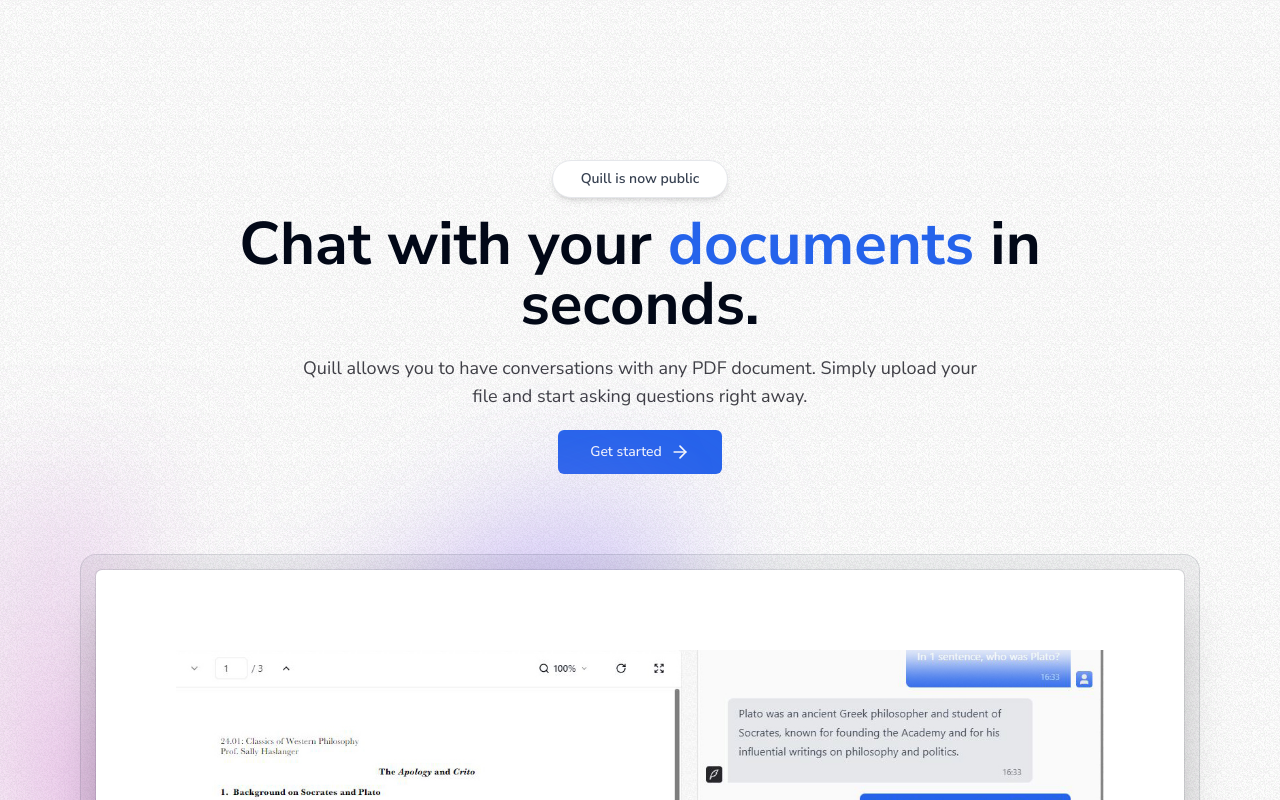
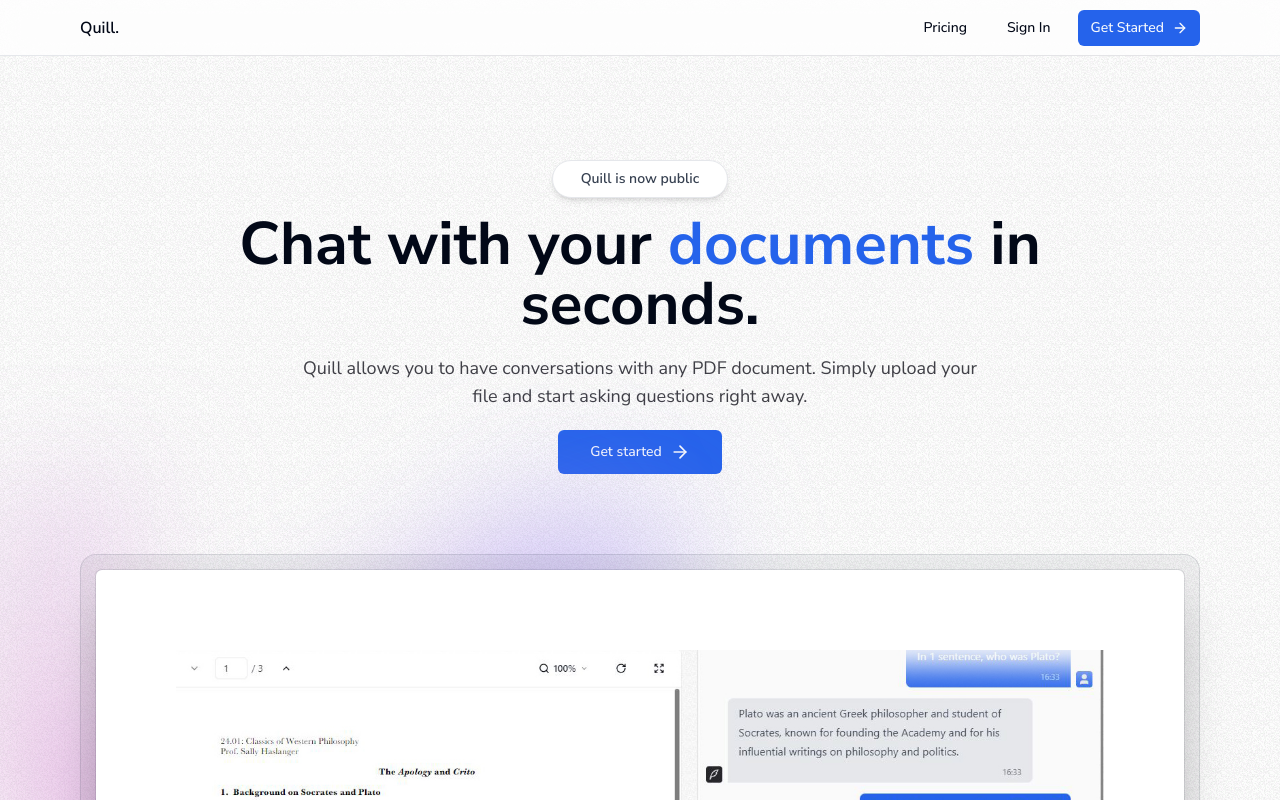
Before and after one commit to davidemioma/Quill-Sass-Platform, a Next.js app: page / in a window 1280 px wide. Shown: the top 800 px of the page. Built offline with nearby package versions, Linux system fonts and the light colour scheme.

Commit message:
Implemented authentication

```diff
--- /dev/null
+++ b/app/api/auth/[kindeAuth]/route.ts
@@ -0,0 +1,8 @@
+import { NextRequest } from "next/server";
+import { handleAuth } from "@kinde-oss/kinde-auth-nextjs/server";
+
+export async function GET(request: NextRequest, { params }: any) {
+  const endpoint = params.kindeAuth;
+
+  return handleAuth(request, endpoint);
+}
--- a/app/layout.tsx
+++ b/app/layout.tsx
@@ -1,6 +1,7 @@
 import "./globals.css";
 import { cn } from "@/lib/utils";
 import type { Metadata } from "next";
+import Navbar from "@/components/Navbar";
 import { Nunito_Sans } from "next/font/google";
 
 const font = Nunito_Sans({ subsets: ["latin"] });
@@ -23,6 +24,8 @@
           font.className
         )}
       >
+        <Navbar />
+
         {children}
       </body>
     </html>
--- /dev/null
+++ b/components/Navbar.tsx
@@ -0,0 +1,55 @@
+import React from "react";
+import Link from "next/link";
+import Container from "./Container";
+import { ArrowRight } from "lucide-react";
+import { buttonVariants } from "./ui/button";
+import { LoginLink, RegisterLink } from "@kinde-oss/kinde-auth-nextjs/server";
+
+const Navbar = () => {
+  return (
+    <nav className="fixed inset-x-0 top-0 bg-white/75 h-14 z-30 border-b border-gray-200 backdrop-blur-lg transition-all">
+      <Container>
+        <div className="h-14 flex items-center justify-between border-b border-zinc-200">
+          <Link href="/" className="flex z-40 font-semibold">
+            <span>Quill.</span>
+          </Link>
+
+          {/* Add mobile Navbar */}
+
+          <div className="hidden sm:flex items-center gap-4">
+            <>
+              <Link
+                href="/pricing"
+                className={buttonVariants({
+                  variant: "ghost",
+                  size: "sm",
+                })}
+              >
+                Pricing
+              </Link>
+
+              <LoginLink
+                className={buttonVariants({
+                  variant: "ghost",
+                  size: "sm",
+                })}
+              >
+                Sign In
+              </LoginLink>
+
+              <RegisterLink
+                className={buttonVariants({
+                  size: "sm",
+                })}
+              >
+                Get Started <ArrowRight className="w-4 h-4 ml-2" />
+              </RegisterLink>
+            </>
+          </div>
+        </div>
+      </Container>
+    </nav>
+  );
+};
+
+export default Navbar;
--- a/package.json
+++ b/package.json
@@ -9,6 +9,7 @@
     "lint": "next lint"
   },
   "dependencies": {
+    "@kinde-oss/kinde-auth-nextjs": "^1.8.22",
     "@radix-ui/react-slot": "^1.0.2",
     "@tailwindcss/typography": "^0.5.10",
     "class-variance-authority": "^0.7.0",
```
Also changed, not shown: 1 other file (tests, documents, lock files or other folders).
